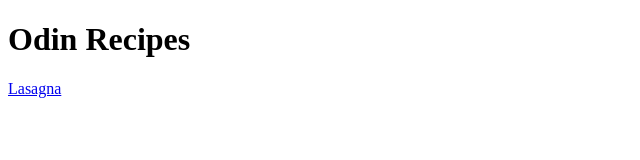
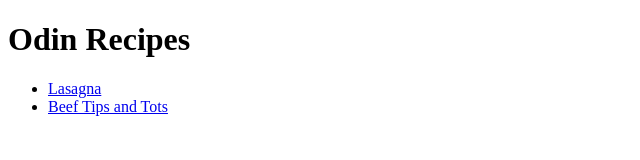
Before and after one commit to nikhilsakhare0022/odin-recipes, a plain HTML site: page index.html in a window 1280 px wide. Shown: the whole page, without its empty margins (0-640 px from the left). Drawn offline with Linux system fonts and the light colour scheme.

Commit message:
Added beef tips and tots recipe link to index page

```diff
--- a/index.html
+++ b/index.html
@@ -7,6 +7,10 @@
 </head>
 <body>
     <h1>Odin Recipes</h1>
-    <a href="./recipes/lasagna.html">Lasagna</a>
+    <ul>
+        <li><a href="./recipes/lasagna.html">Lasagna</a></li>
+        <li><a href="./recipes/beef-tips-tots.html">Beef Tips and Tots</a> </li>
+
+</ul>
 </body>
 </html>
```
